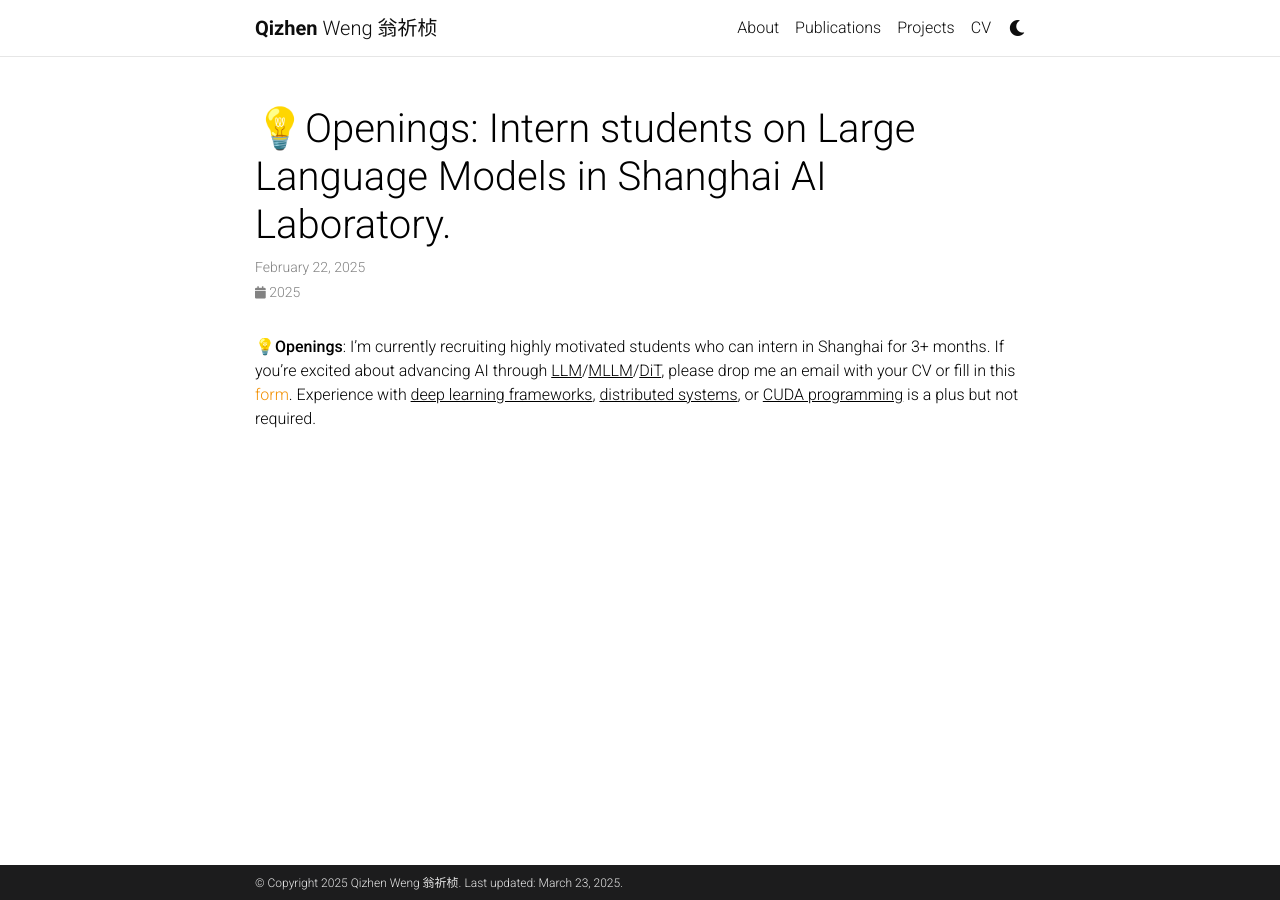
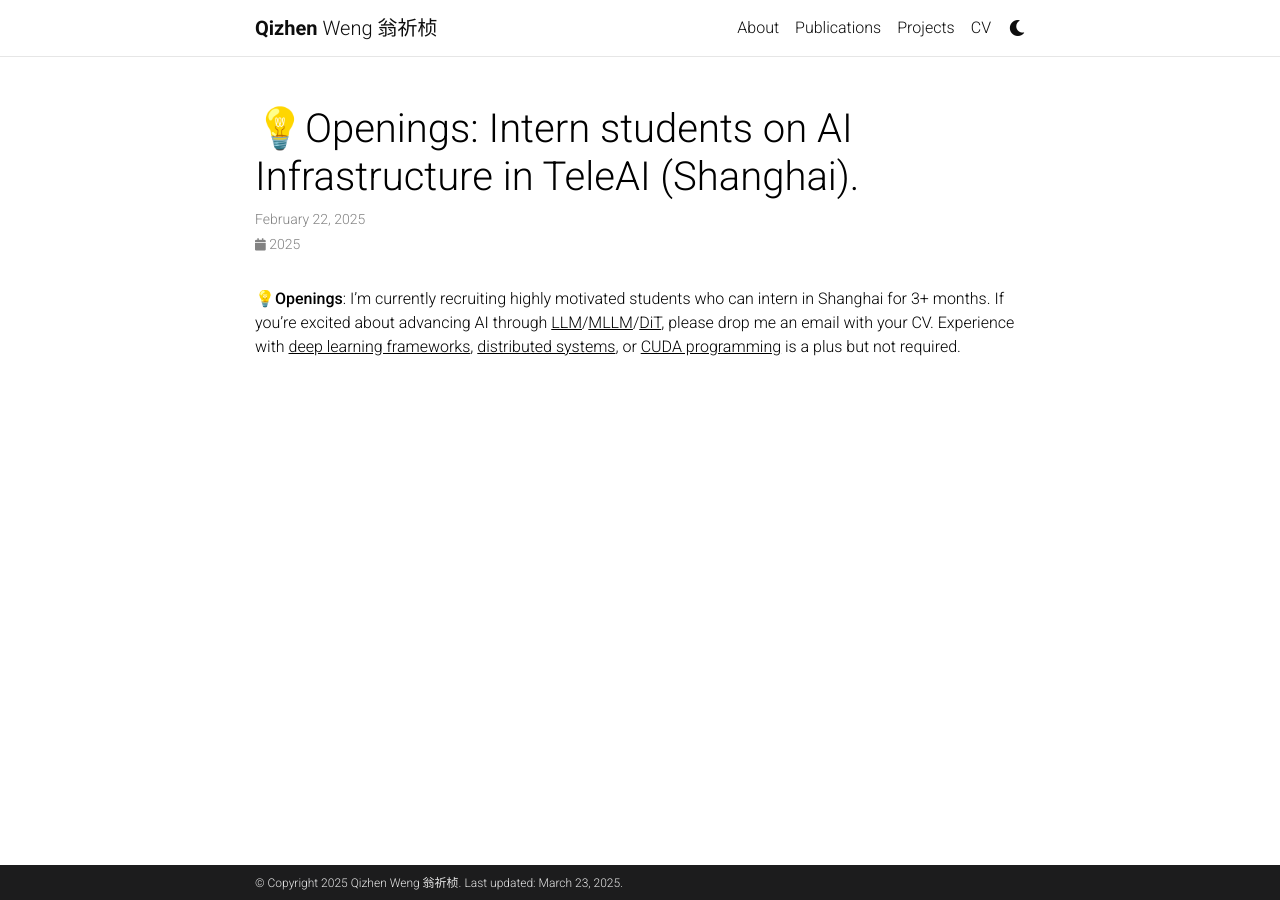
Before and after one commit to qzweng/qzweng.github.io, a Jekyll site: the page built from _news/news_20240321_openings_llm.md, in a window 1280 px wide. Built offline with Jekyll 4.4.1, drawn with Linux system fonts in a browser that asks for light colours; comment, search, counter and statistics services are not loaded; a style sheet for code colours, icons or effects is not loaded.

```diff
--- a/_news/news_20240321_openings_llm.md
+++ b/_news/news_20240321_openings_llm.md
@@ -1,9 +1,9 @@
 ---
 layout: post
-title: "💡Openings: Intern students on Large Language Models in Shanghai AI Laboratory."
+title: "💡Openings: Intern students on AI Infrastructure in TeleAI (Shanghai)."
 date: 2025-02-22 00:00:00-0000
 inline: True
 related_posts: false
 ---
 
-💡**Openings**: I'm currently recruiting highly motivated students who can intern in Shanghai for 3+ months.  If you're excited about advancing AI through <u>LLM</u>/<u>MLLM</u>/<u>DiT</u>, please drop me an email with your CV or fill in this [form](https://forms.office.com/Pages/ResponsePage.aspx?id=UkEdbNA5ykSI2bjW3coHCCInRX1CDbtBh-HflA1h_pRUNjZGTzlPWEc0NkIzWkFZMjZIT0g2VVA1OC4u).  Experience with <u>deep learning frameworks</u>, <u>distributed systems</u>, or <u>CUDA programming</u> is a plus but not required.
+💡**Openings**: I'm currently recruiting highly motivated students who can intern in Shanghai for 3+ months.  If you're excited about advancing AI through <u>LLM</u>/<u>MLLM</u>/<u>DiT</u>, please drop me an email with your CV.  Experience with <u>deep learning frameworks</u>, <u>distributed systems</u>, or <u>CUDA programming</u> is a plus but not required.
```
Also changed, not shown: _includes/social.html (+9 -9 lines), _layouts/about.html (+9 -7 lines), _pages/about.md (+11 -2 lines).
